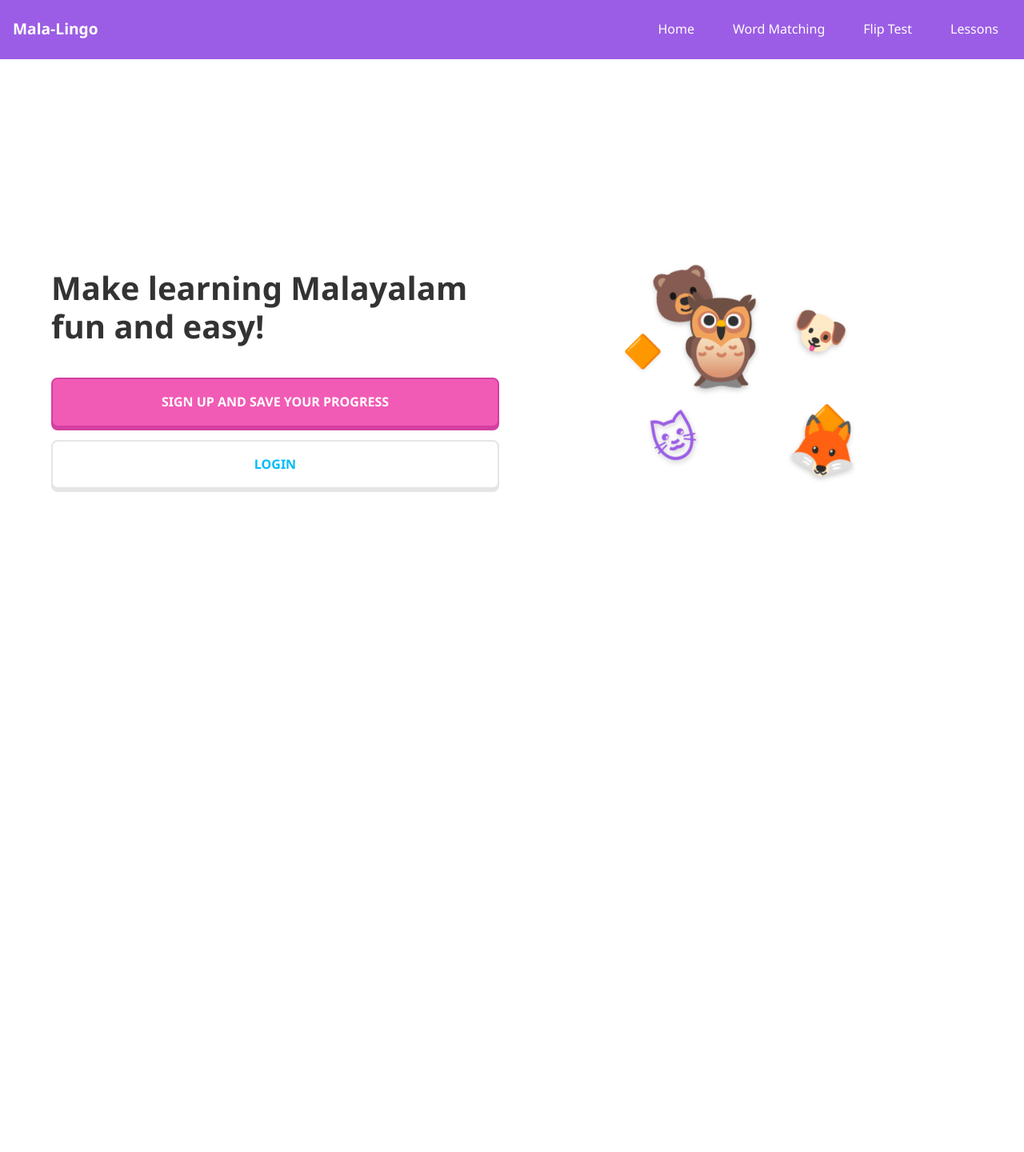
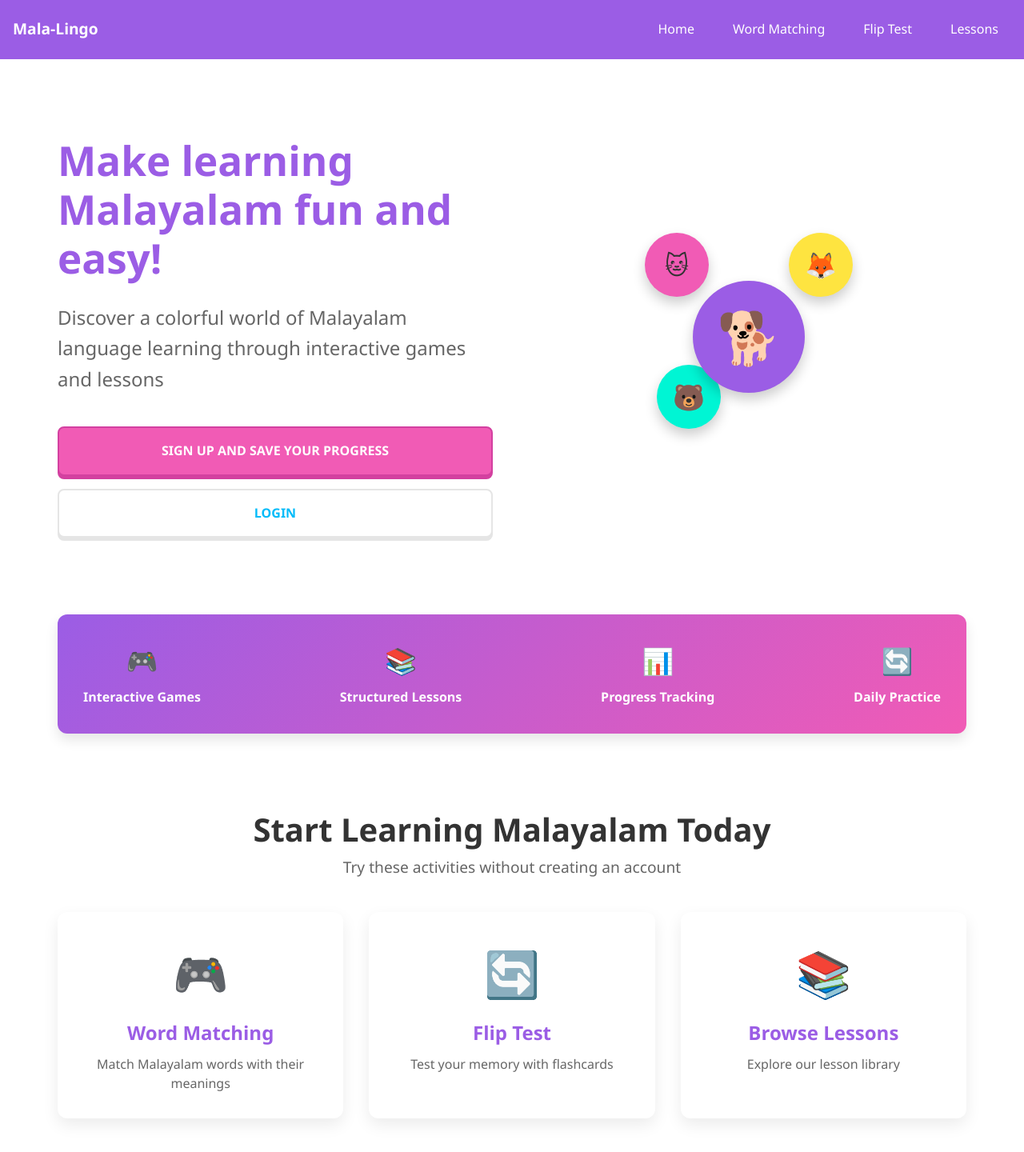
Before and after one commit to rohit-m/mala-lingo, a Vue app in the folder frontend/: page / in a window 1280 px wide. Shown: the top 1440 px of the page at 80% size. Before the commit the page ends 874 px from the top, so only its background shows below. Built offline with nearby package versions, Linux system fonts and the light colour scheme; no server answers.

Commit message:
update homepage layout

```diff
--- a/frontend/src/views/Home.vue
+++ b/frontend/src/views/Home.vue
@@ -1,27 +1,75 @@
 <template>
   <div class="home-container">
-    <div class="home-content">
-      <div class="text-section">
-        <h1>Make learning Malayalam fun and easy!</h1>
+    <div class="hero-section">
+      <div class="hero-content">
+        <h1 class="hero-title">Make learning Malayalam fun and easy!</h1>
+        <div class="hero-description">
+          <p>Discover a colorful world of Malayalam language learning through interactive games and lessons</p>
+        </div>
 
-        <div class="action-buttons">
+        <div class="hero-cta">
           <router-link to="/signup" class="cta-button primary">SIGN UP AND SAVE YOUR PROGRESS</router-link>
           <router-link to="/login" class="cta-button secondary">LOGIN</router-link>
         </div>
       </div>
 
-      <div class="image-section">
+      <div class="hero-visual">
         <div class="mascot-container">
-          <div class="mascot-group">
-            <div class="mascot mascot-main">🦉</div>
-            <div class="mascot mascot-1">🐻</div>
-            <div class="mascot mascot-2">🦊</div>
-            <div class="mascot mascot-3">🐶</div>
-            <div class="mascot mascot-4">🐱</div>
-            <div class="coin coin-1">🔶</div>
-            <div class="coin coin-2">🔶</div>
+          <div class="mascot-circle">
+            <div class="mascot">🐕</div>
+          </div>
+          <div class="mascot-circle small circle-pink">
+            <div class="mascot">🐱</div>
+          </div>
+          <div class="mascot-circle small circle-yellow">
+            <div class="mascot">🦊</div>
+          </div>
+          <div class="mascot-circle small circle-teal">
+            <div class="mascot">🐻</div>
           </div>
         </div>
+      </div>
+    </div>
+
+    <div class="features-banner">
+      <div class="feature-item">
+        <span class="feature-emoji">🎮</span>
+        <span class="feature-text">Interactive Games</span>
+      </div>
+      <div class="feature-item">
+        <span class="feature-emoji">📚</span>
+        <span class="feature-text">Structured Lessons</span>
+      </div>
+      <div class="feature-item">
+        <span class="feature-emoji">📊</span>
+        <span class="feature-text">Progress Tracking</span>
+      </div>
+      <div class="feature-item">
+        <span class="feature-emoji">🔄</span>
+        <span class="feature-text">Daily Practice</span>
+      </div>
+    </div>
+
+    <div class="try-now-section">
+      <h2>Start Learning Malayalam Today</h2>
+      <p class="try-description">Try these activities without creating an account</p>
+
+      <div class="try-buttons">
+        <router-link to="/matching-words" class="try-button">
+          <span class="try-icon">🎮</span>
+          <h3>Word Matching</h3>
+          <p>Match Malayalam words with their meanings</p>
+        </router-link>
+        <router-link to="/flip-test" class="try-button">
+          <span class="try-icon">🔄</span>
+          <h3>Flip Test</h3>
+          <p>Test your memory with flashcards</p>
+        </router-link>
+        <router-link to="/lessons" class="try-button">
+          <span class="try-icon">📚</span>
+          <h3>Browse Lessons</h3>
+          <p>Explore our lesson library</p>
+        </router-link>
       </div>
     </div>
   </div>
@@ -36,41 +84,52 @@ const authStore = useAuthStore()
 <style scoped>
 .home-container {
   width: 100%;
-  min-height: calc(100vh - 4rem);
+  max-width: 1200px;
+  margin: 0 auto;
+  padding: 2rem;
+  display: flex;
+  flex-direction: column;
+  gap: 4rem;
+}
+
+.hero-section {
   display: flex;
   align-items: center;
-  justify-content: center;
-  padding: 2rem;
+  justify-content: space-between;
+  gap: 3rem;
+  padding: 2rem 0;
 }
 
-.home-content {
-  max-width: 1200px;
-  width: 100%;
-  display: flex;
-  flex-direction: row;
-  align-items: center;
-  justify-content: space-between;
-  gap: 2rem;
-}
-
-.text-section {
+.hero-content {
   flex: 1;
   max-width: 600px;
 }
 
-h1 {
-  font-size: 2.5rem;
+.hero-title {
+  font-size: 3.2rem;
   font-weight: bold;
-  color: var(--color-text);
-  margin-bottom: 2.5rem;
+  color: var(--color-purple);
+  margin-bottom: 1.5rem;
   line-height: 1.2;
 }
 
-.action-buttons {
+.hero-description {
+  font-size: 1.5rem;
+  color: var(--color-text-light);
+  margin-bottom: 2.5rem;
+}
+
+.hero-visual {
+  flex: 1;
+  display: flex;
+  justify-content: center;
+}
+
+.hero-cta {
   display: flex;
   flex-direction: column;
   gap: 1rem;
-  width: 100%;
+  max-width: 100%;
 }
 
 .cta-button {
@@ -80,8 +139,13 @@ h1 {
   text-decoration: none;
   text-align: center;
   font-weight: bold;
-  transition: background-color 0.3s;
+  transition: transform 0.3s, box-shadow 0.3s;
   width: 100%;
+}
+
+.cta-button:hover {
+  transform: translateY(-4px);
+  box-shadow: 0 6px 12px rgba(0, 0, 0, 0.15);
 }
 
 .primary {
@@ -106,143 +170,197 @@ h1 {
   background-color: #f7f7f7;
 }
 
-.image-section {
-  flex: 1;
+.features-banner {
   display: flex;
-  justify-content: center;
+  justify-content: space-between;
+  gap: 1rem;
+  padding: 1.5rem;
+  background: linear-gradient(135deg, var(--color-purple) 0%, var(--color-pink) 100%);
+  border-radius: 12px;
+  color: white;
+  box-shadow: 0 8px 16px rgba(0, 0, 0, 0.1);
+}
+
+.feature-item {
+  display: flex;
+  flex-direction: column;
   align-items: center;
+  text-align: center;
+  padding: 0.5rem;
+}
+
+.feature-emoji {
+  font-size: 2rem;
+  margin-bottom: 0.5rem;
+}
+
+.feature-text {
+  font-weight: bold;
 }
 
 .mascot-container {
   position: relative;
-  width: 350px;
-  height: 350px;
+  width: 300px;
+  height: 300px;
+}
+
+.mascot-circle {
+  position: absolute;
+  width: 140px;
+  height: 140px;
+  background-color: var(--color-purple);
+  border-radius: 50%;
   display: flex;
   justify-content: center;
   align-items: center;
+  top: 50%;
+  left: 50%;
+  transform: translate(-50%, -50%);
+  box-shadow: 0 8px 16px rgba(0, 0, 0, 0.2);
+  z-index: 2;
 }
 
-.mascot-group {
-  position: relative;
-  width: 100%;
+.mascot-circle.small {
+  width: 80px;
+  height: 80px;
+  z-index: 1;
+}
+
+.circle-pink {
+  background-color: var(--color-pink);
+  top: 20%;
+  left: 20%;
+}
+
+.circle-yellow {
+  background-color: var(--color-yellow);
+  top: 20%;
+  left: 80%;
+}
+
+.circle-teal {
+  background-color: var(--color-teal);
+  top: 75%;
+  left: 25%;
+}
+
+.mascot {
+  font-size: 4rem;
+}
+
+.mascot-circle.small .mascot {
+  font-size: 2rem;
+}
+
+.try-now-section {
+  text-align: center;
+  padding: 2rem 0;
+}
+
+.try-now-section h2 {
+  font-size: 2.5rem;
+  color: var(--color-text);
+  margin-bottom: 0.5rem;
+}
+
+.try-description {
+  font-size: 1.2rem;
+  color: var(--color-text-light);
+  margin-bottom: 2.5rem;
+}
+
+.try-buttons {
+  display: grid;
+  grid-template-columns: repeat(auto-fit, minmax(280px, 1fr));
+  gap: 2rem;
+}
+
+.try-button {
+  display: flex;
+  flex-direction: column;
+  align-items: center;
+  text-align: center;
+  background-color: white;
+  padding: 2rem;
+  border-radius: 12px;
+  box-shadow: 0 8px 20px rgba(0, 0, 0, 0.08);
+  color: var(--color-text);
+  text-decoration: none;
+  transition: transform 0.3s;
   height: 100%;
 }
 
-.mascot {
-  position: absolute;
-  font-size: 5rem;
-  filter: drop-shadow(0 3px 3px rgba(0, 0, 0, 0.2));
+.try-button:hover {
+  transform: translateY(-8px);
+  box-shadow: 0 12px 24px rgba(0, 0, 0, 0.12);
 }
 
-.mascot-main {
-  bottom: 40%;
-  right: 40%;
-  font-size: 7rem;
-  z-index: 5;
-  color: var(--color-purple);
+.try-icon {
+  font-size: 3.5rem;
+  margin-bottom: 1rem;
+  display: block;
 }
 
-.mascot-1 {
-  top: 5%;
-  left: 15%;
-  font-size: 4rem;
-  transform: rotate(-15deg);
-  z-index: 4;
-  color: var(--color-pink);
+.try-button h3 {
+  color: var(--color-purple);
+  font-size: 1.5rem;
+  margin-bottom: 0.75rem;
 }
 
-.mascot-2 {
-  bottom: 10%;
-  right: 10%;
-  font-size: 4.5rem;
-  transform: rotate(10deg);
-  z-index: 3;
-  color: var(--color-teal);
-}
-
-.mascot-3 {
-  top: 20%;
-  right: 15%;
-  font-size: 3.5rem;
-  transform: rotate(25deg);
-  z-index: 2;
-  color: var(--color-blue);
-}
-
-.mascot-4 {
-  bottom: 15%;
-  left: 15%;
-  font-size: 3.8rem;
-  transform: rotate(-20deg);
-  z-index: 1;
-  color: var(--color-purple);
-}
-
-.coin {
-  position: absolute;
-  font-size: 2.5rem;
-  animation: float 3s ease-in-out infinite;
-  filter: drop-shadow(0 2px 2px rgba(0, 0, 0, 0.1));
-  color: var(--color-yellow);
-}
-
-.coin-1 {
-  top: 35%;
-  left: 5%;
-  animation-delay: 0.5s;
-}
-
-.coin-2 {
-  bottom: 25%;
-  right: 15%;
-  animation-delay: 1.5s;
-}
-
-@keyframes float {
-
-  0%,
-  100% {
-    transform: translateY(0);
-  }
-
-  50% {
-    transform: translateY(-15px);
-  }
+.try-button p {
+  color: var(--color-text-light);
+  line-height: 1.5;
 }
 
 @media (max-width: 768px) {
-  .home-content {
-    flex-direction: column-reverse;
+  .home-container {
+    gap: 3rem;
+    padding: 1.5rem;
+  }
+
+  .hero-section {
+    flex-direction: column;
+    padding: 1rem 0;
     text-align: center;
   }
 
-  .text-section {
+  .hero-content {
+    order: 2;
     max-width: 100%;
   }
 
-  h1 {
-    font-size: 2rem;
+  .hero-visual {
+    order: 1;
+  }
+
+  .hero-title {
+    font-size: 2.5rem;
+  }
+
+  .hero-description {
+    font-size: 1.2rem;
+    margin-bottom: 1.5rem;
+  }
+
+  .features-banner {
+    flex-wrap: wrap;
+    justify-content: center;
+  }
+
+  .feature-item {
+    width: 45%;
+    margin-bottom: 1rem;
   }
 
   .mascot-container {
-    width: 280px;
-    height: 280px;
-    margin-bottom: 2rem;
+    height: 250px;
+    width: 250px;
+    margin: 0 auto;
   }
 
-  .mascot-main {
-    font-size: 5.5rem;
-  }
-
-  .mascot-1,
-  .mascot-2,
-  .mascot-3,
-  .mascot-4 {
-    font-size: 3rem;
-  }
-
-  .coin {
-    font-size: 2rem;
+  .try-buttons {
+    grid-template-columns: 1fr;
+    gap: 1.5rem;
   }
 }
 </style>
```
